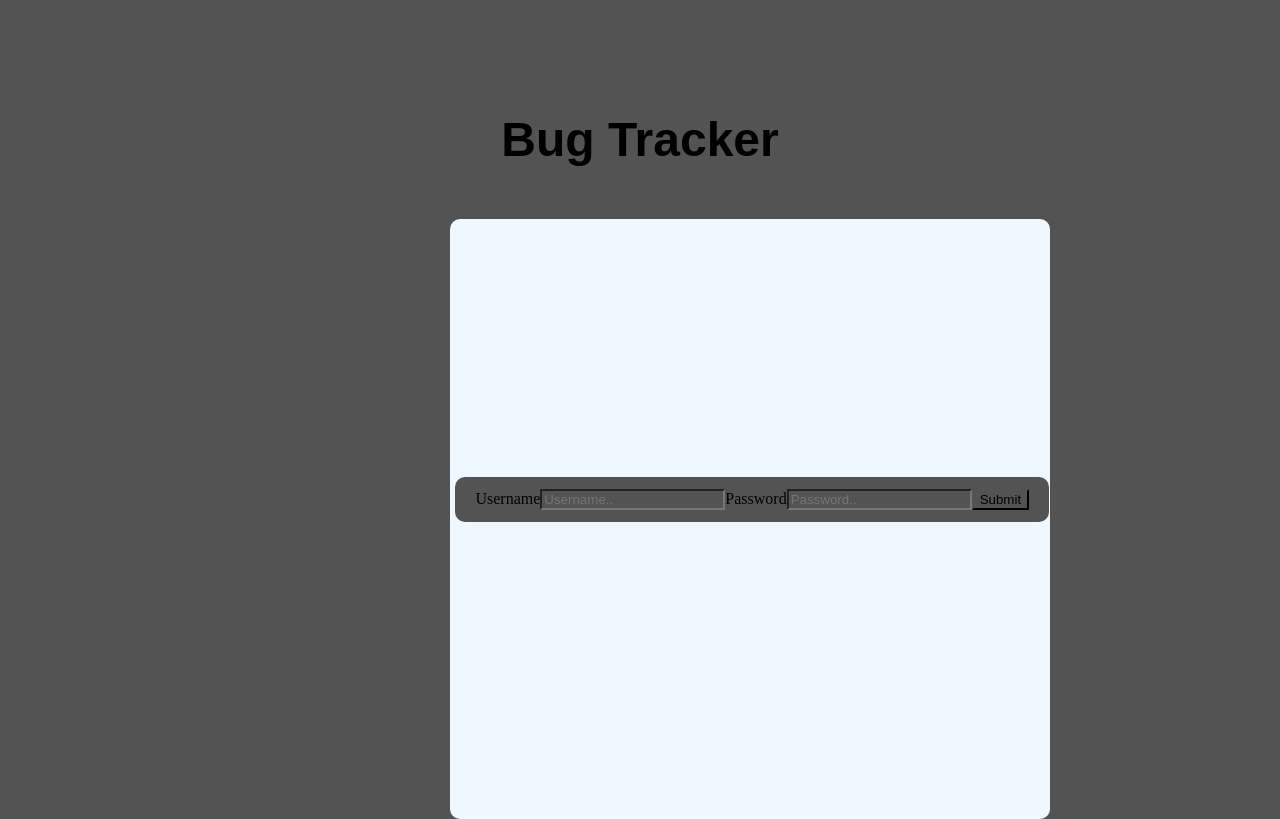
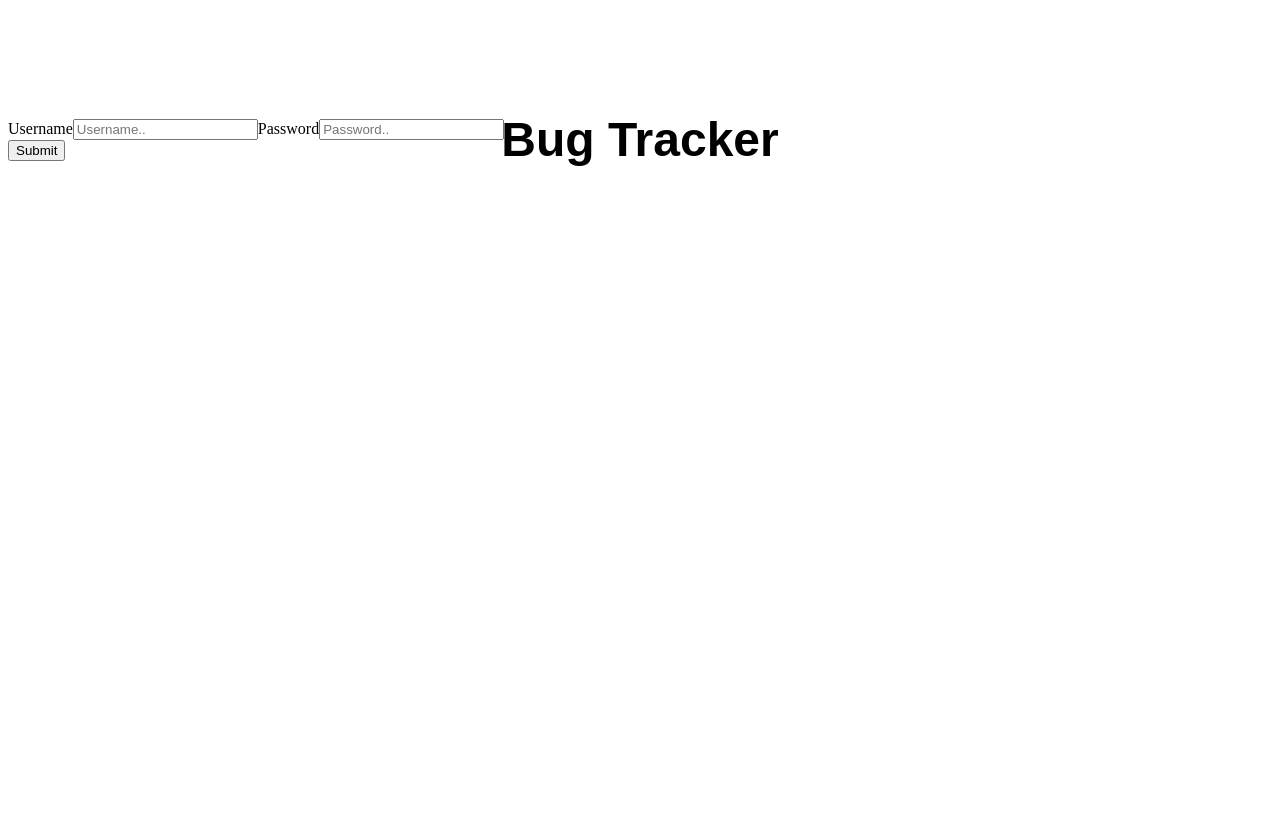
Before and after one commit to Daniel-Taufiq/Bug_Tracker, a React (Create React App) app: page / in a window 1280 px wide. Built offline with nearby package versions, Linux system fonts and the light colour scheme.

Commit message:
rolling back css changes

```diff
--- a/src/styles/App.module.css
+++ b/src/styles/App.module.css
@@ -1,19 +1,3 @@
-*{
-    background-color: rgb(83, 83, 83);
-}
-
-.box{
-    width: 600px;
-    height: 600px;
-    left: 35%;
-    top: 100px;
-    position: relative;
-    background-color: aliceblue;
-    justify-content: center;
-    align-items: center;
-    display: flex;
-    border-radius: 10px;
-}
 
 .title {
     top: 80px;
@@ -24,14 +8,10 @@
 }
 
 .form {
-    top: -250px;
-    right: -35.4%;
+    width: 550px;
+    height: 450px;
     position: relative;
     justify-content: center;
     align-items: center;
-    padding: 12px 20px;
-    margin: 8px 0;
-    display: inline-block;
     border-radius: 10px;
-    box-sizing: border-box;
 }
```
